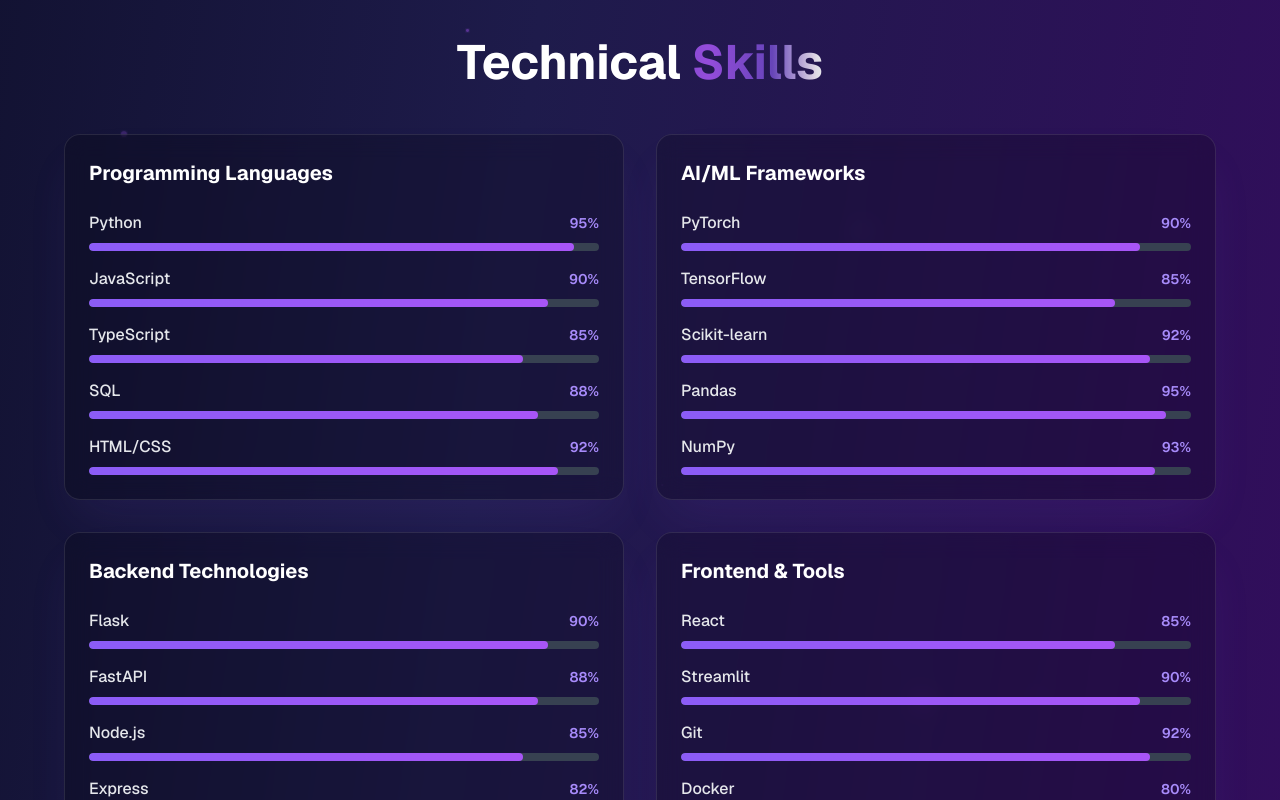
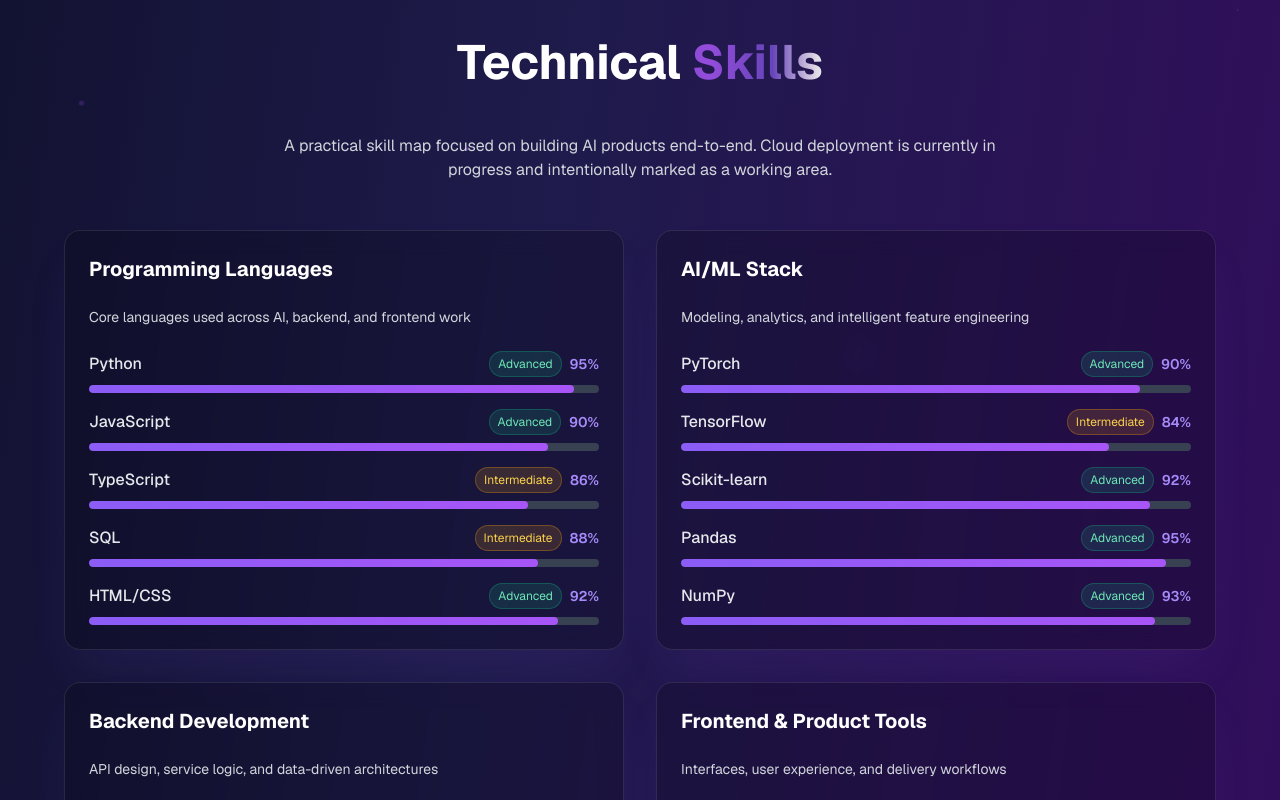
Before and after one commit to Rajeshaligeti/My-Portfolio, a Next.js app: page / in a window 1280 px wide. Shown: the part 5300-6100 px from the top of the page. Built offline with nearby package versions, Linux system fonts and the light colour scheme; a web font is replaced by a local one.

Commit message:
feat: finalize technical skills layout

```diff
--- a/components/skills.tsx
+++ b/components/skills.tsx
@@ -1,45 +1,94 @@
 "use client"
 
-import { motion } from "framer-motion"
+import { motion, useInView } from "framer-motion"
 import { useTheme } from "./theme-provider"
-import { useInView } from "framer-motion"
 import { useRef } from "react"
 
-const skillsData = {
-  "Programming Languages": [
-    { name: "Python", level: 95 },
-    { name: "JavaScript", level: 90 },
-    { name: "TypeScript", level: 85 },
-    { name: "SQL", level: 88 },
-    { name: "HTML/CSS", level: 92 },
+type SkillLevel = "Advanced" | "Intermediate" | "Working"
+
+type SkillItem = {
+  name: string
+  level: number
+  mastery: SkillLevel
+}
+
+type SkillCategory = {
+  title: string
+  subtitle: string
+  skills: SkillItem[]
+}
+
+const skillsData: SkillCategory[] = [
+  {
+    title: "Programming Languages",
+    subtitle: "Core languages used across AI, backend, and frontend work",
+    skills: [
+      { name: "Python", level: 95, mastery: "Advanced" },
+      { name: "JavaScript", level: 90, mastery: "Advanced" },
+      { name: "TypeScript", level: 86, mastery: "Intermediate" },
+      { name: "SQL", level: 88, mastery: "Intermediate" },
+      { name: "HTML/CSS", level: 92, mastery: "Advanced" },
     ],
-  "AI/ML Frameworks": [
-    { name: "PyTorch", level: 90 },
-    { name: "TensorFlow", level: 85 },
-    { name: "Scikit-learn", level: 92 },
-    { name: "Pandas", level: 95 },
-    { name: "NumPy", level: 93 },
+  },
+  {
+    title: "AI/ML Stack",
+    subtitle: "Modeling, analytics, and intelligent feature engineering",
+    skills: [
+      { name: "PyTorch", level: 90, mastery: "Advanced" },
+      { name: "TensorFlow", level: 84, mastery: "Intermediate" },
+      { name: "Scikit-learn", level: 92, mastery: "Advanced" },
+      { name: "Pandas", level: 95, mastery: "Advanced" },
+      { name: "NumPy", level: 93, mastery: "Advanced" },
     ],
-  "Backend Technologies": [
-    { name: "Flask", level: 90 },
-    { name: "FastAPI", level: 88 },
-    { name: "Node.js", level: 85 },
-    { name: "Express", level: 82 },
-    { name: "MongoDB", level: 87 },
+  },
+  {
+    title: "Backend Development",
+    subtitle: "API design, service logic, and data-driven architectures",
+    skills: [
+      { name: "Flask", level: 90, mastery: "Advanced" },
+      { name: "FastAPI", level: 88, mastery: "Intermediate" },
+      { name: "Node.js", level: 86, mastery: "Intermediate" },
+      { name: "Express", level: 84, mastery: "Intermediate" },
+      { name: "MongoDB", level: 87, mastery: "Intermediate" },
     ],
-  "Frontend & Tools": [
-    { name: "React", level: 85 },
-    { name: "Streamlit", level: 90 },
-    { name: "Git", level: 92 },
-    { name: "Docker", level: 80 },
-    { name: "AWS", level: 75 },
+  },
+  {
+    title: "Frontend & Product Tools",
+    subtitle: "Interfaces, user experience, and delivery workflows",
+    skills: [
+      { name: "React", level: 87, mastery: "Intermediate" },
+      { name: "Streamlit", level: 90, mastery: "Advanced" },
+      { name: "Git", level: 92, mastery: "Advanced" },
+      { name: "Docker", level: 78, mastery: "Working" },
+      { name: "Cloud Deployment", level: 60, mastery: "Working" },
     ],
+  },
+]
+
+const additionalTech = [
+  "Jupyter",
+  "Matplotlib",
+  "Seaborn",
+  "OpenCV",
+  "NLTK",
+  "spaCy",
+  "PostgreSQL",
+  "MySQL",
+  "REST APIs",
+  "Bash",
+  "Postman",
+]
+
+const masteryStyles: Record<SkillLevel, string> = {
+  Advanced: "bg-emerald-500/15 text-emerald-300 border-emerald-500/30",
+  Intermediate: "bg-amber-500/15 text-amber-300 border-amber-500/30",
+  Working: "bg-sky-500/15 text-sky-300 border-sky-500/30",
 }
 
 export default function Skills() {
   const { theme } = useTheme()
   const ref = useRef(null)
-  const isInView = useInView(ref, { once: true, margin: "-100px" })
+  const isInView = useInView(ref, { once: true, margin: "-80px" })
 
   return (
     <section id="skills" className="py-20 px-4">
@@ -67,10 +116,15 @@ export default function Skills() {
             </span>
           </h2>
 
+          <p className={`text-center max-w-3xl mx-auto mb-12 ${theme === "light" ? "text-gray-600" : "text-gray-300"}`}>
+            A practical skill map focused on building AI products end-to-end. Cloud deployment is currently in progress and
+            intentionally marked as a working area.
+          </p>
+
           <div className="grid md:grid-cols-2 gap-8">
-            {Object.entries(skillsData).map(([category, skills], categoryIndex) => (
+            {skillsData.map((category, categoryIndex) => (
               <motion.div
-                key={category}
+                key={category.title}
                 className={`backdrop-blur-md rounded-2xl p-6 border transition-all duration-500 ${
                   theme === "light"
                     ? "bg-white/20 border-white/30 shadow-xl"
@@ -82,11 +136,13 @@ export default function Skills() {
                 whileHover={{ scale: 1.02 }}
               >
                 <h3 className={`text-xl font-bold mb-6 ${theme === "light" ? "text-gray-800" : "text-white"}`}>
-                  {category}
+                  {category.title}
                 </h3>
 
+                <p className={`text-sm mb-6 ${theme === "light" ? "text-gray-600" : "text-gray-300"}`}>{category.subtitle}</p>
+
                 <div className="space-y-4">
-                  {skills.map((skill, skillIndex) => (
+                  {category.skills.map((skill, skillIndex) => (
                     <motion.div
                       key={skill.name}
                       initial={{ opacity: 0, x: -20 }}
@@ -97,6 +153,20 @@ export default function Skills() {
                         <span className={`font-medium ${theme === "light" ? "text-gray-700" : "text-gray-200"}`}>
                           {skill.name}
                         </span>
+                        <div className="flex items-center gap-2">
+                          <span
+                            className={`text-xs px-2 py-1 rounded-full border ${
+                              theme === "light"
+                                ? skill.mastery === "Advanced"
+                                  ? "bg-emerald-100 text-emerald-700 border-emerald-300"
+                                  : skill.mastery === "Intermediate"
+                                    ? "bg-amber-100 text-amber-700 border-amber-300"
+                                    : "bg-sky-100 text-sky-700 border-sky-300"
+                                : masteryStyles[skill.mastery]
+                            }`}
+                          >
+                            {skill.mastery}
+                          </span>
                           <span
                             className={`text-sm font-semibold ${
                               theme === "light" ? "text-purple-600" : "text-violet-400"
@@ -104,6 +174,7 @@ export default function Skills() {
                           >
                             {skill.level}%
                           </span>
+                        </div>
                       </div>
 
                       <div
@@ -139,19 +210,7 @@ export default function Skills() {
             </h3>
 
             <div className="flex flex-wrap justify-center gap-3">
-              {[
-                "Jupyter",
-                "Matplotlib",
-                "Seaborn",
-                "OpenCV",
-                "NLTK",
-                "spaCy",
-                "PostgreSQL",
-                "MySQL",
-                "REST APIs",
-                "Bash",
-                "Postman",
-              ].map((tech, index) => (
+              {additionalTech.map((tech, index) => (
                 <motion.span
                   key={tech}
                   className={`px-4 py-2 rounded-full font-medium transition-all duration-300 cursor-pointer ${
```
Lines whose indentation alone changed are shown as unchanged.
